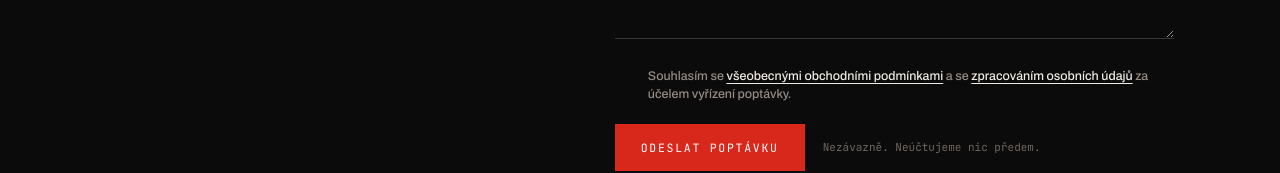
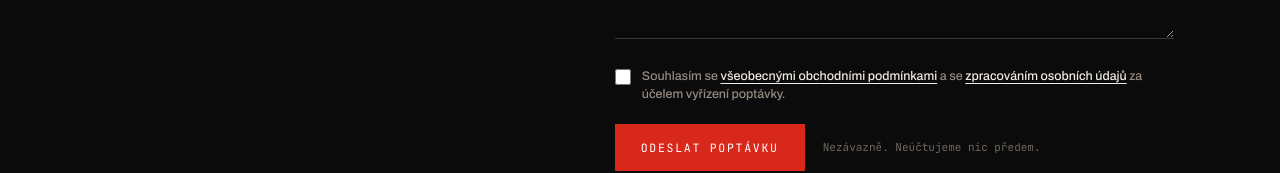
Before and after one commit to rohkyN/mercedes-one-page, a Next.js app: page / in a window 1280 px wide. Shown: the part 6942-7115 px from the top of the page. Built offline with nearby package versions, Linux system fonts and the light colour scheme.

Commit message:
Fix: zobrazit checkbox souhlasu ve formulari

```diff
--- a/app/globals.css
+++ b/app/globals.css
@@ -174,6 +174,8 @@ input:focus,textarea:focus,select:focus{outline:none;border-bottom-color:var(--r
 input::placeholder,textarea::placeholder{color:var(--muted-2)}
 .consent{display:flex;gap:11px;align-items:flex-start;font-size:12.5px;color:var(--muted);line-height:1.5}
 .consent input{width:15px;height:15px;flex:none;margin-top:2px;accent-color:var(--red);border-bottom:0}
+.consent input[type="checkbox"]{-webkit-appearance:checkbox;appearance:auto;width:16px;height:16px;flex:none;
+  margin:2px 0 0;padding:0;accent-color:var(--red);border:0;cursor:pointer}
 .consent a{color:var(--bone);text-decoration:underline;text-underline-offset:3px}
 button{font-family:var(--mono);font-size:11.5px;letter-spacing:.15em;text-transform:uppercase;
   background:var(--red);color:#fff;border:0;padding:16px 26px;cursor:pointer;transition:.2s;justify-self:start}
```
